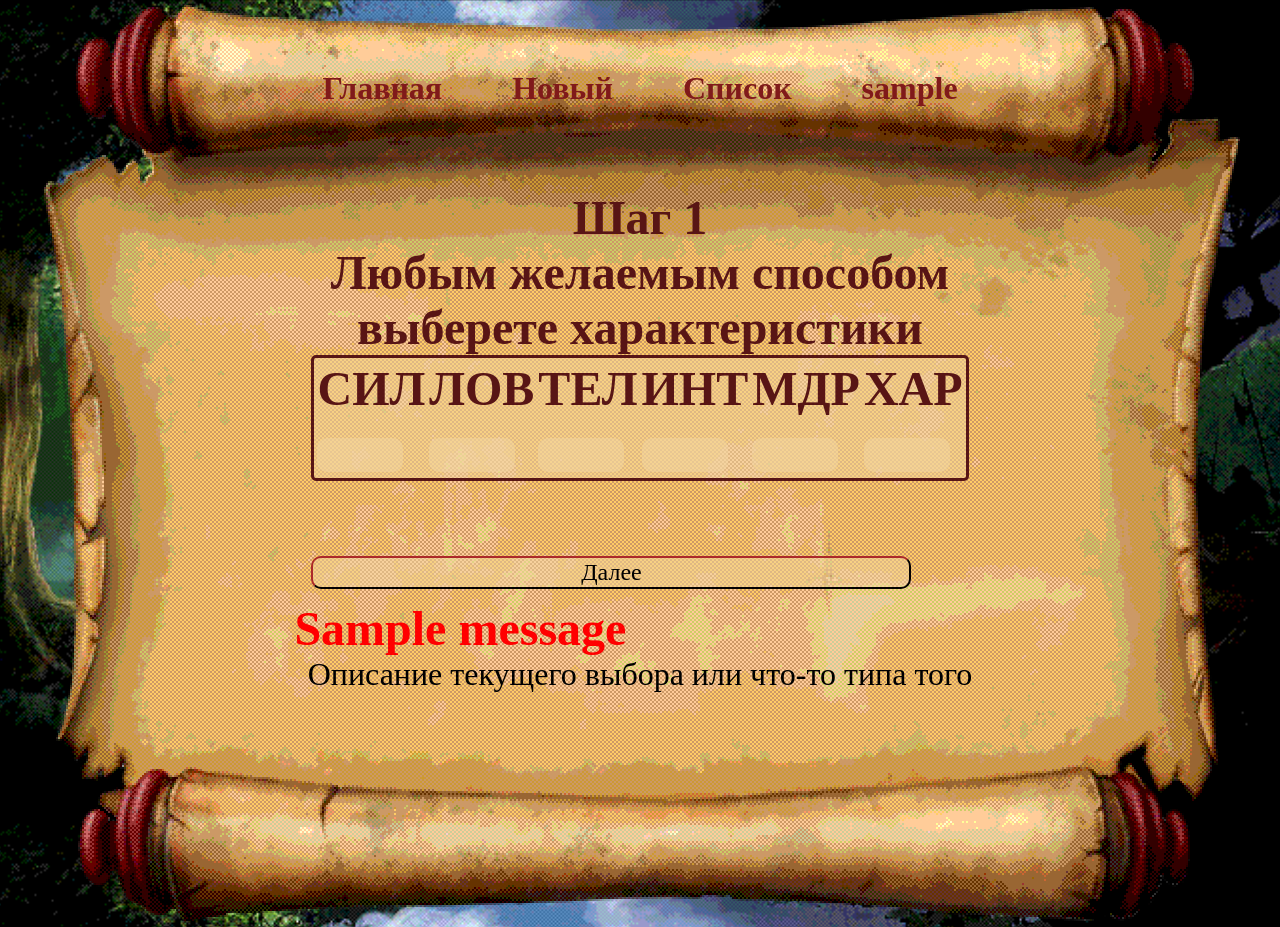
After one commit to AlexDevenport/DMD-site, a Django app: template django_root/pages/templates/pages/step_1.html in a window 1280 px wide. The commit adds this page. Run offline with Django 3.2, Linux system fonts and the light colour scheme; the template is opened without the code that fills it: values that come from a table or form of the project are taken from there, others are empty; a user stored in the database is signed in; tables that the repository leaves empty hold one stand-in row (values such as "Sample post"); one stand-in notice (Sample message) is shown; some web fonts are replaced.

Commit message:
Main page has content now, minor style fixes, char creation step templates added

```diff
--- a/django_root/pages/static/pages/css/style.css
+++ b/django_root/pages/static/pages/css/style.css
@@ -124,7 +124,7 @@ form {
 input {
     font-family: Ponomar;
     font-size: 24px;
-    background-color:#f0d4a07e;
+    background-color: #f0d4a07e;
     border-radius: 10px;
     border-color: #581515;
     width: 600px;
@@ -140,7 +140,7 @@ input {
 select {
     font-family: Ponomar;
     font-size: 24px;
-    background-color:#f0d4a07e;
+    background-color: #f0d4a07e;
     border-radius: 10px;
     border-color: #581515;
     width: 600px;
@@ -149,7 +149,7 @@ select {
 option {
     font-family: Ponomar;
     font-size: 24px;
-    background-color:#f0d4a07e;
+    background-color: #f0d4a07e;
     border-radius: 10px;
     border-color: #581515;
     width: 600px;
@@ -160,8 +160,7 @@ option {
     justify-self: center;
 }
 
-.char-list-container
-{
+.char-list-container {
     background-color: bisque;
     width: 93%;
     border-radius: 10px;
@@ -171,29 +170,25 @@ option {
     box-shadow: 0 2px 10px rgba(0, 0, 0, 0.2);
 }
 
-.char-list-container table tbody
-{
+.char-list-container table tbody {
     width: max-content;
 }
 
-.char-list-big-text
-{
+.char-list-big-text {
     color: #801a1a;
     font-size: 24px;
     margin-left: 60px;
     justify-self: left;
 }
 
-.char-list-small-text
-{
+.char-list-small-text {
     color: #af6a49;
     font-size: 18px;
     margin-left: 60px;
     justify-self: left;
 }
 
-.char-list-edit-text
-{
+.char-list-edit-text {
     color: #801a1a;
     font-size: 24px;
     margin-left: 60px;
@@ -201,8 +196,7 @@ option {
     margin-left: 50%;
 }
 
-.char-list-preview-pic-cont
-{
+.char-list-preview-pic-cont {
     width: 120px;
     height: 120px;
     border-style: solid;
@@ -213,8 +207,7 @@ option {
     display: grid;
 }
 
-.char-list-preview-pic
-{
+.char-list-preview-pic {
     display: block;
     max-width: 120px;
     max-height: 120px;
@@ -223,52 +216,69 @@ option {
     overflow: hidden;
 }
 
-.char-sheet-element
-{
+.char-sheet-element {
     width: min-content;
     font-size: 28px;
 }
 
-.char-sheet-element td
-{
+.char-sheet-element td {
     padding: 10px 20px;
 }
 
-.char-sheet-element input select
-{
+.char-sheet-element input select {
     width: unset;
     width: max-content;
 }
 
-.long-thing
-{
+.long-thing {
     width: 500px;
 }
 
 .actual-table {
-    background-color:#f0d4a07e;
+    background-color: #f0d4a07e;
     border-radius: 5px;
     border-color: #581515;
     border-style: solid;
 
 }
 
-.beefy-input
-{
+.beefy-input {
     min-height: 200px;
     width: 100%;
     text-align: start;
     justify-content: start;
 }
 
-.char-sheet
-{
+.char-sheet {
     display: grid;
     justify-self: center;
     justify-content: center;
 }
 
-.char-sheet-stat-num
-{
+.char-sheet-stat-num {
     border: none;
 }
+
+.just-image {
+    width: 100%;
+    display: block;
+    margin-left: auto;
+    margin-right: auto;
+}
+
+.centered {
+    justify-self: center;
+    margin-left: auto;
+    margin-right: auto;
+}
+
+.scrolling-container {
+    display: grid;
+    align-items: center;
+    max-height: 560px;
+    overflow-y: scroll;
+    overflow-x: hidden;
+    align-self: center;
+    justify-self: center;
+    width: auto;
+}
--- a/django_root/pages/templates/pages/char_list.html
+++ b/django_root/pages/templates/pages/char_list.html
@@ -6,7 +6,7 @@
 <div style="text-align: center;">
     <a>Список персонажей</a>
 </div>
-<div class="char-list-container" style="text-align: center;">
+<div class="scrolling-container" style="text-align: center;">
     {% if characters %}
         {% for character in characters %}
             {% include 'pages/char_list_elem.html' with character=character %}
--- a/django_root/pages/templates/pages/char_list_elem.html
+++ b/django_root/pages/templates/pages/char_list_elem.html
@@ -6,7 +6,7 @@
                     {% if character.photo_url %}
                         <img src="{{ character.photo_url }}" alt="Char" class="char-list-preview-pic">
                     {% else %}
-                        <p>Фото отсутствует</p>
+                        <p class="char-list-small-text centered">Фото отсутствует</p>
                     {% endif %}
                 </div>
             </td>
--- a/django_root/pages/templates/pages/sheet.html
+++ b/django_root/pages/templates/pages/sheet.html
@@ -6,8 +6,7 @@
 <div class="char-sheet">
     <form action="" method="post" class="char-sheet-element" enctype="multipart/form-data">
         {% csrf_token %}
-        <table class=""
-            style="display: grid; align-items: center; max-height: 560px; overflow-y: scroll; align-self: center; justify-self: center; width: auto;">
+        <table class="scrolling-container">
 
             <!-- Имя и уровень -->
             <tr>
--- /dev/null
+++ b/django_root/pages/templates/pages/step_1.html
@@ -0,0 +1,88 @@
+{% extends 'pages/base.html' %}
+
+{% block title %}Создание персонажа{% endblock %}
+
+{% block content %}
+
+<div style="text-align: center;">
+    <a>Шаг 1</a>
+</div>
+
+<div style="text-align: center;">
+    <a>Любым желаемым способом выберете характеристики</a>
+</div>
+
+<div class="things">
+    {% if user.is_authenticated %}
+        <form id="characterForm" action="{% url 'step_1' %}" method="post">
+            {% csrf_token %}
+            <tr>
+                <td colspan="3">
+                    <table class="actual-table">
+                        <tr>
+                            <td>СИЛ</td>
+                            <td>ЛОВ</td>
+                            <td>ТЕЛ</td>
+                            <td>ИНТ</td>
+                            <td>МДР</td>
+                            <td>ХАР</td>
+                        </tr>
+                        <tr>
+                            <td>
+                                <input id="str" type="number" name="strength" value="{{ character.strength }}" style="width: auto;" min="1" max="20"
+                                    class="char-sheet-stat-num char-sheet-element">
+                            </td>
+                            <td>
+                                <input id="dex" type="number" name="dexterity" value="{{ character.dexterity }}" style="width: auto;" min="1" max="20"
+                                class="char-sheet-stat-num char-sheet-element">
+                            </td>
+                            <td>
+                                <input id="con" type="number" name="constitution" value="{{ character.constitution }}" style="width: auto;" min="1" max="20"
+                                class="char-sheet-stat-num char-sheet-element">
+                            </td>
+                            <td>
+                                <input id="int" type="number" name="intelligence" value="{{ character.intelligence }}" style="width: auto;" min="1" max="20"
+                                class="char-sheet-stat-num char-sheet-element">
+                            </td>
+                            <td>
+                                <input id="wis" type="number" name="wisdom" value="{{ character.wisdom }}" style="width: auto;" min="1" max="20"
+                                class="char-sheet-stat-num char-sheet-element">
+                            </td>
+                            <td>
+                                <input id="cha" type="number" name="charisma" value="{{ character.charisma }}" style="width: auto;" min="1" max="20"
+                                class="char-sheet-stat-num char-sheet-element">
+                            </td>
+                        </tr>
+                    </table>
+                </td>
+            </tr><br>
+                <input type="submit" value="Далее">
+            </div>
+            <!-- Сообщения об ошибках Django -->
+            {% if messages %}
+                <div style="margin-top: 10px;">
+                    {% for message in messages %}
+                        <div style="color: red;">
+                            {{ message }}
+                        </div>
+                    {% endfor %}
+                </div>
+            {% endif %}
+
+            <!-- Сообщение об ошибке для пустого поля имени -->
+            <div id="empty-name-error" style="color: red; display: none; text-align: center;">
+                Неверно введены характеристики.
+            </div>
+        </form>
+    {% else %}
+        <a href="{% url 'register' %}">Зарегистрироваться</a>
+    {% endif %}
+</div>
+<div>
+    <a>Описание текущего выбора или что-то типа того</a>
+</div>
+
+<!-- Подключаем внешний JavaScript-файл -->
+<script>
+</script>
+{% endblock %}
```
Also changed, not shown: django_root/pages/templates/pages/main.html (+13 -6 lines), django_root/pages/templates/pages/step_2.html (added, +55 -0 lines), django_root/pages/templates/pages/step_3.html (added, +55 -0 lines), django_root/pages/templates/pages/step_4.html (added, +52 -0 lines), django_root/pages/static/pages/images/c9eec28acd3141ef96001f1b25408c4d.jpg (added), django_root/pages/static/pages/images/dnd.png (added).
